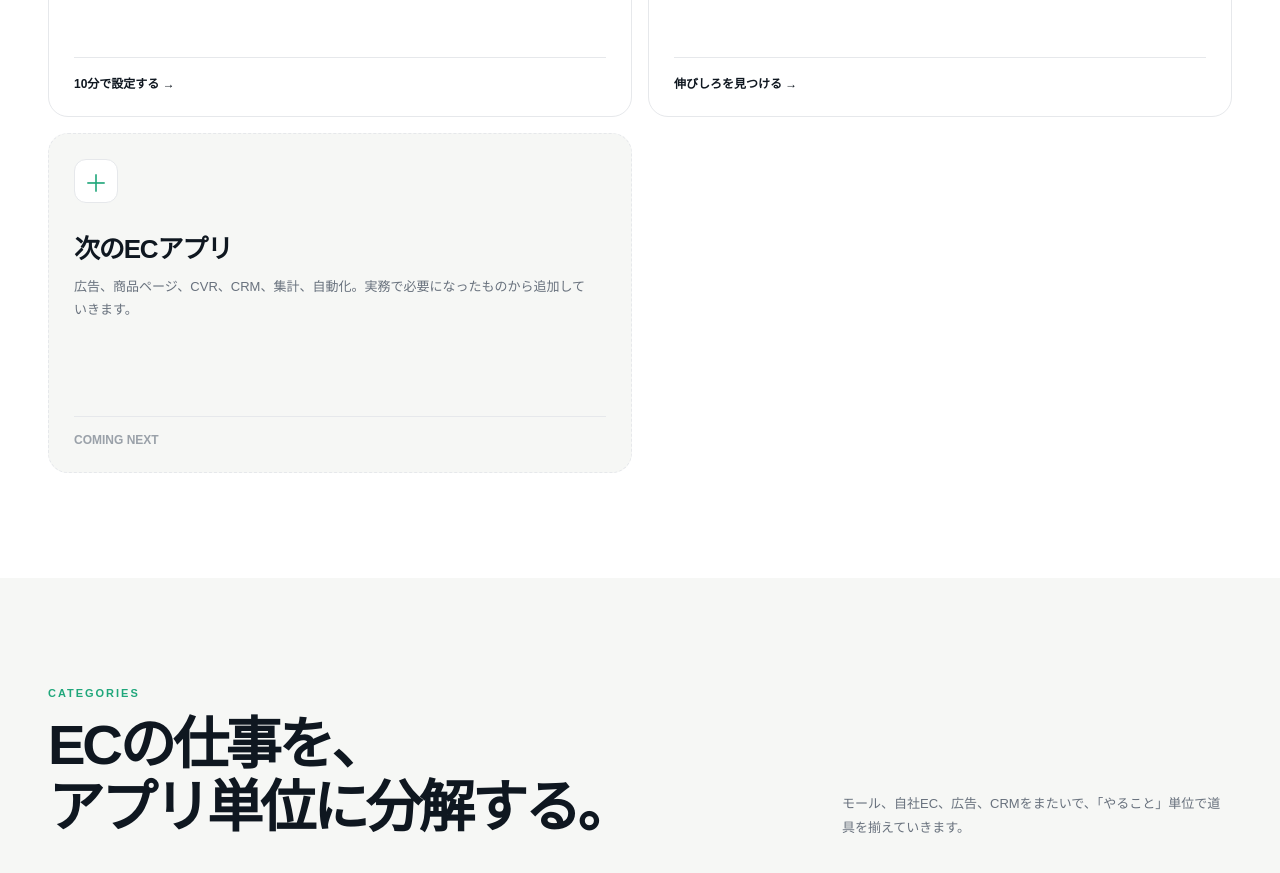
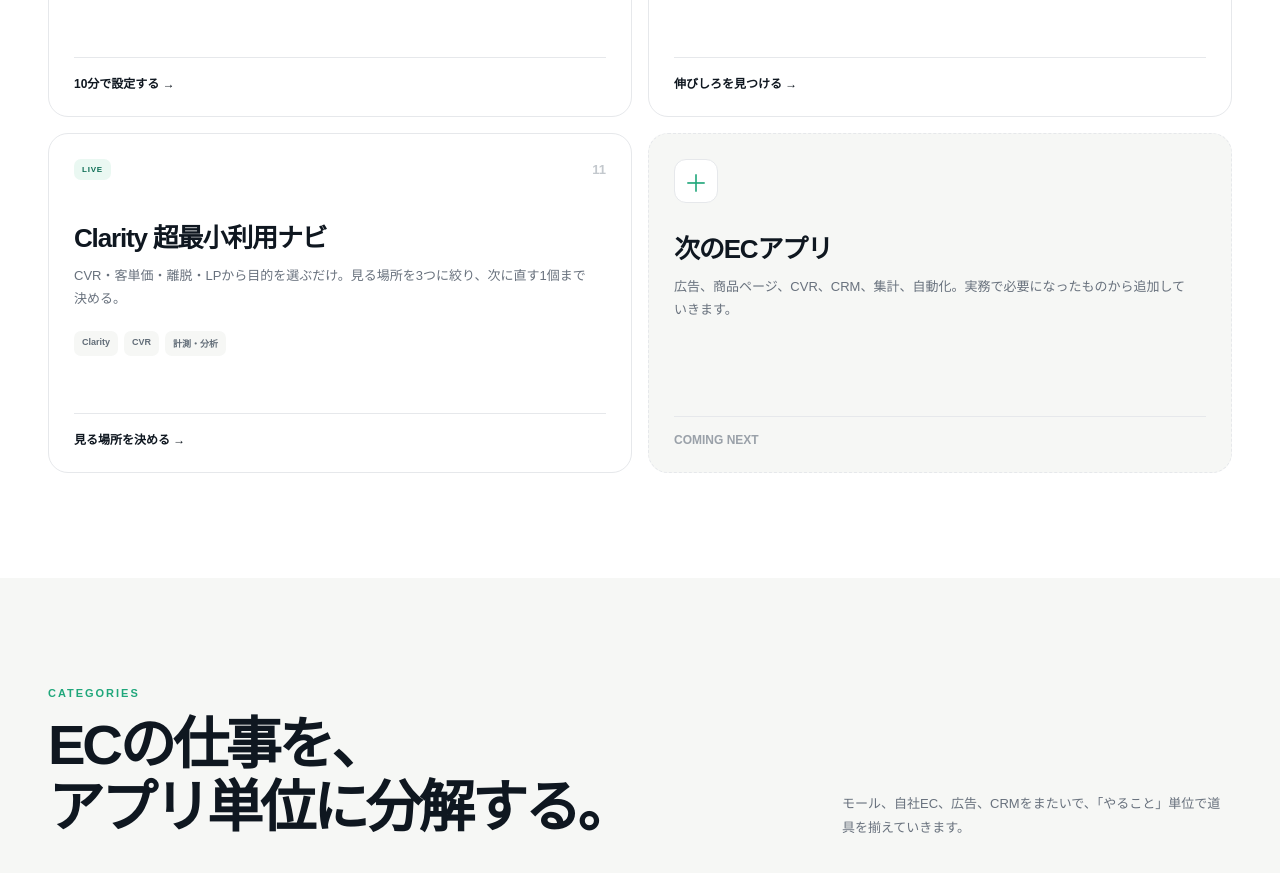
Before and after one commit to hrt14/ecplayers, a Next.js app: page / in a window 1280 px wide. Shown: the part 3240-4113 px from the top of the page. Built offline with nearby package versions, Linux system fonts and the light colour scheme.

Commit message:
List Clarity guide on ECP home

```diff
--- a/app/page.tsx
+++ b/app/page.tsx
@@ -100,6 +100,16 @@
     tags: ['売上改善', '店舗診断', '無料'],
     href: '/growth-finder',
     action: '伸びしろを見つける →',
+  },
+  {
+    status: 'LIVE',
+    tone: 'live',
+    number: '11',
+    title: 'Clarity 超最小利用ナビ',
+    description: 'CVR・客単価・離脱・LPから目的を選ぶだけ。見る場所を3つに絞り、次に直す1個まで決める。',
+    tags: ['Clarity', 'CVR', '計測・分析'],
+    href: '/clarity-min-guide',
+    action: '見る場所を決める →',
   },
 ]
 
```
